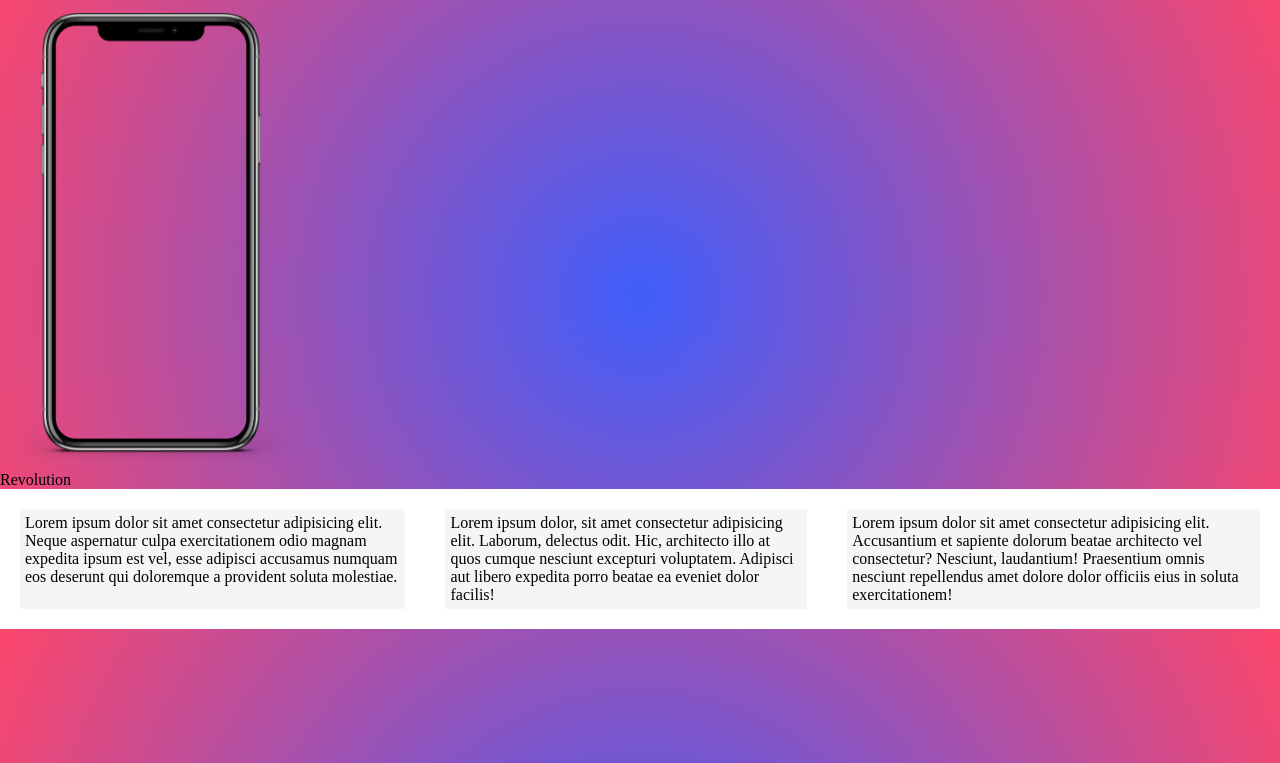
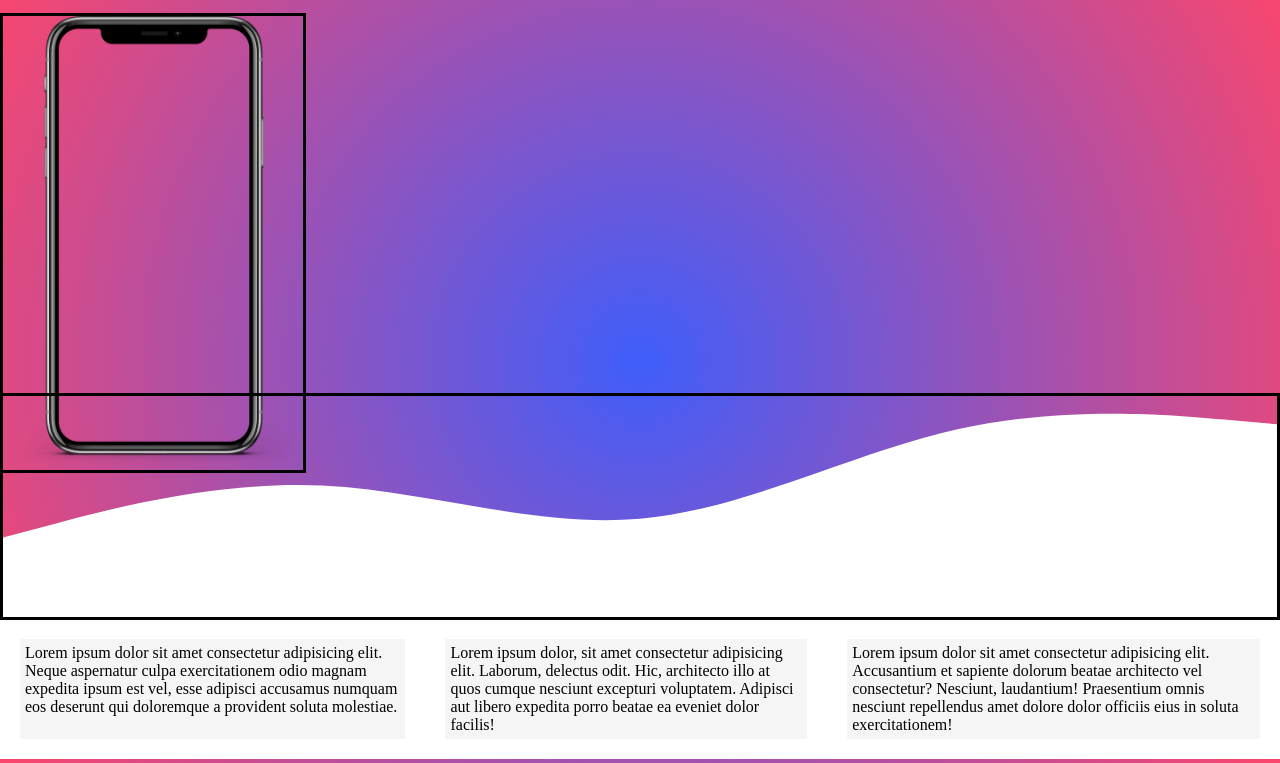
Before and after one commit to eemilyy/test-page, a plain HTML site: page index.html in a window 1280 px wide. Shown: the part 37-800 px from the top of the page. Drawn offline with Linux system fonts and the light colour scheme.

Commit message:
Inserindo onda no inicio

```diff
--- a/CSS/style.css
+++ b/CSS/style.css
@@ -32,10 +32,12 @@ body {
 }
 
 .info img {
-
+    position: absolute;
+    border: solid black;
 }
 
 .conteiner {
+    margin-top: 375px;
     display: flex;
     justify-content: space-evenly;
     width: 100%;
@@ -47,3 +49,9 @@ body {
     margin: 20px;
     padding: 5px;
 }
+
+#wave {
+    top: 380px;
+    position:relative;
+    border: solid;
+}
--- a/index.html
+++ b/index.html
@@ -26,9 +26,8 @@
 
     <div class="info">
         <img src="images/iphone.png" alt="Menu" width="300px">
-        <p>Revolution</p>
+        <svg xmlns="http://www.w3.org/2000/svg" viewBox="0 0 1440 250" id="wave"><path fill="#ffffff" fill-opacity="1" d="M0,160L60,144C120,128,240,96,360,101.3C480,107,600,149,720,138.7C840,128,960,64,1080,37.3C1200,11,1320,21,1380,26.7L1440,32L1440,320L1380,320C1320,320,1200,320,1080,320C960,320,840,320,720,320C600,320,480,320,360,320C240,320,120,320,60,320L0,320Z"></path></svg>
     </div>
-
     <div class="conteiner">
         <div>
             Lorem ipsum dolor sit amet consectetur adipisicing elit. Neque aspernatur culpa exercitationem odio magnam expedita ipsum est vel, esse adipisci accusamus numquam eos deserunt qui doloremque a provident soluta molestiae.
```
